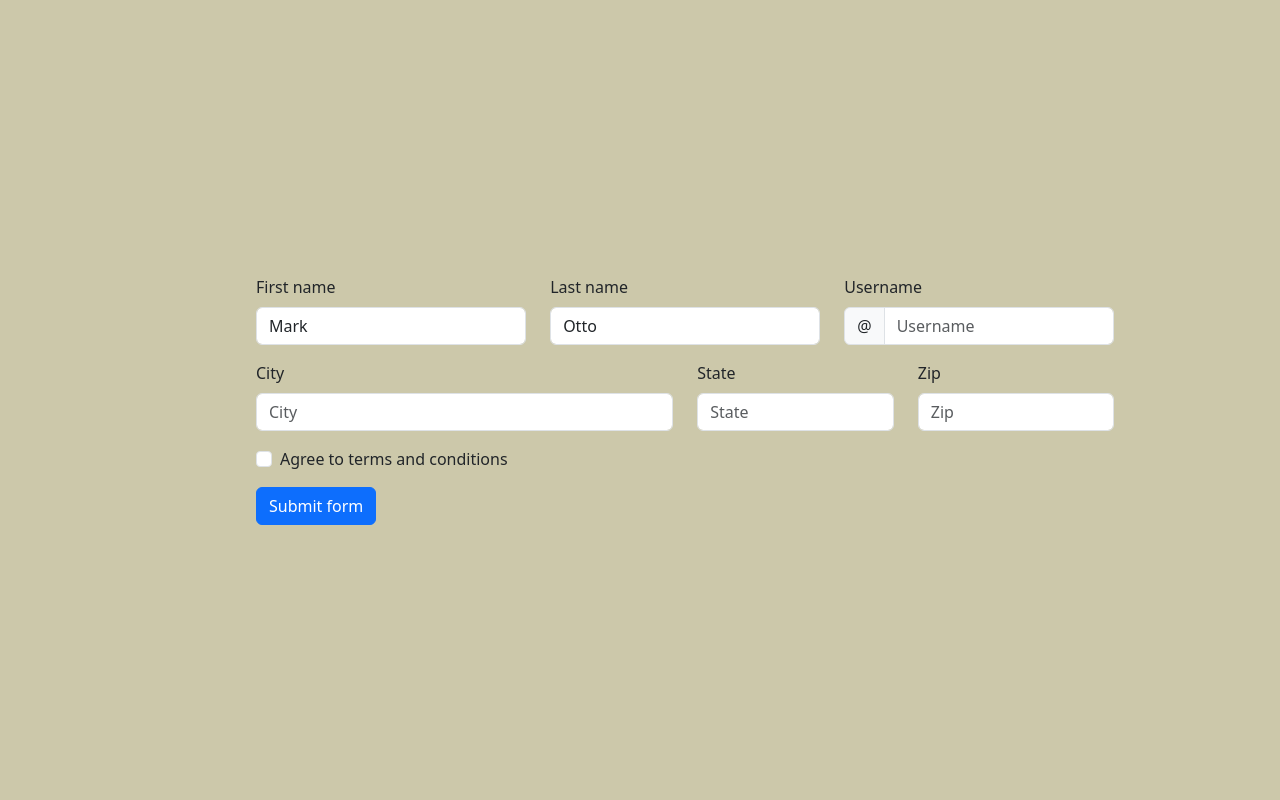
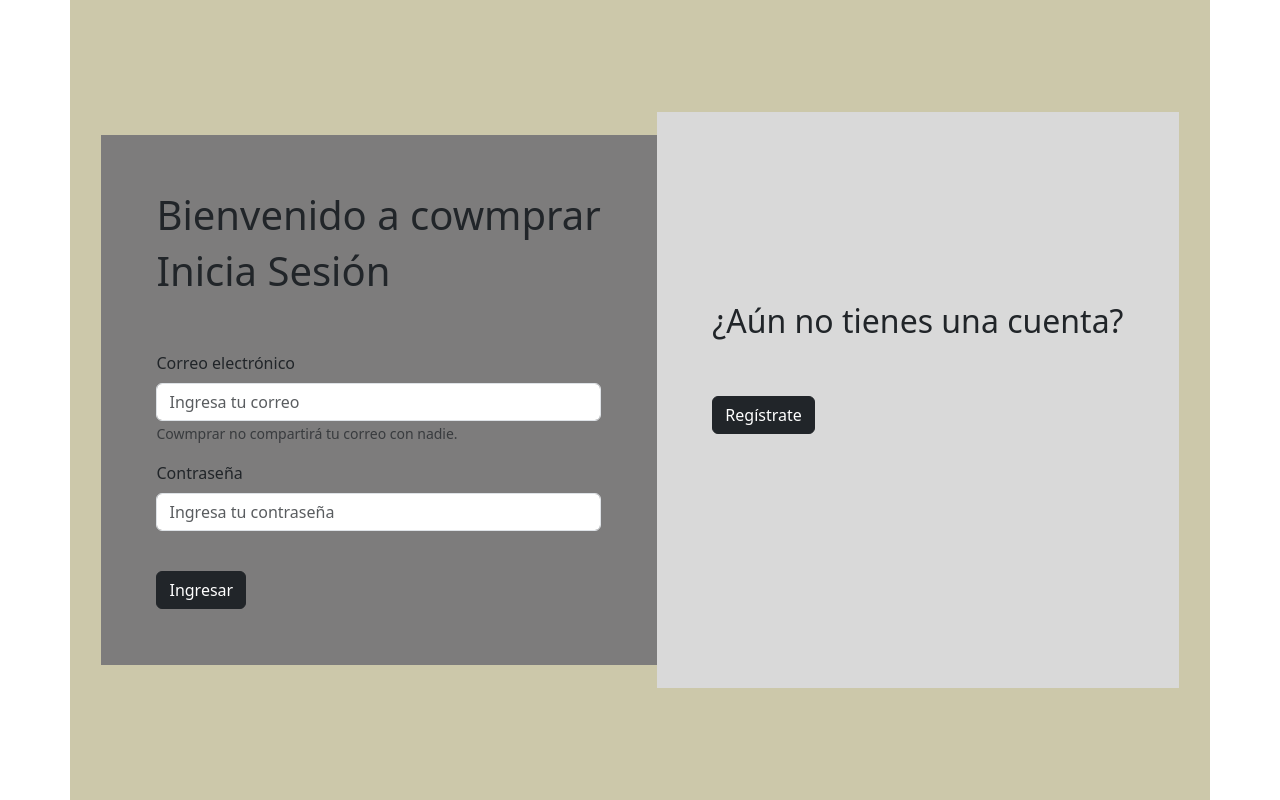
Before and after one commit to Neecs/cowmprar, a React (Vite) app: page / in a window 1280 px wide. Built offline with nearby package versions, Linux system fonts and the light colour scheme.

Commit message:
Login and form with routes

```diff
--- a/src/App.jsx
+++ b/src/App.jsx
@@ -1,15 +1,17 @@
-import { Login } from "./components/Login";
-import { SignUp } from "./components/SignUp";
-import "./styles/init-page.css";
-import "bootstrap/dist/css/bootstrap.min.css";
-import {BrowserRouter, Routes} from 'react-router-dom'
-import FormExample from './components/FormExample'
+import { BrowserRouter, Routes, Route } from 'react-router-dom';
+import { Login } from './components/Login';
+// import { SignUp } from './components/SignUp';
+import FormExample from './components/FormExample';
 
 function App() {
   return (
-    <main className="auth">
-      <FormExample/>
-    </main>
+    <BrowserRouter>
+      <Routes>
+        <Route path="/" element={<Login />} />
+        {/* <Route path="/SingUp" element={<SignUp />} /> */}
+        <Route path="/form-example" element={<FormExample />} />
+      </Routes>
+    </BrowserRouter>
   );
 }
 
--- a/src/components/FormExample.jsx
+++ b/src/components/FormExample.jsx
@@ -4,6 +4,7 @@ import Col from 'react-bootstrap/Col';
 import Form from 'react-bootstrap/Form';
 import InputGroup from 'react-bootstrap/InputGroup';
 import Row from 'react-bootstrap/Row';
+import "../styles/formNewUser.css";
 
 function FormExample() {
   const [validated, setValidated] = useState(false);
@@ -19,77 +20,103 @@ function FormExample() {
   };
 
   return (
-    <Form noValidate validated={validated} onSubmit={handleSubmit}>
+    <div className="form-space">
+        <Form noValidate validated={validated} onSubmit={handleSubmit}>
       <Row className="mb-3">
         <Form.Group as={Col} md="4" controlId="validationCustom01">
-          <Form.Label>First name</Form.Label>
+          <Form.Label>Nombres </Form.Label>
           <Form.Control
             required
             type="text"
-            placeholder="First name"
-            defaultValue="Mark"
+            placeholder="Nombres"
+
           />
-          <Form.Control.Feedback>Looks good!</Form.Control.Feedback>
+          <Form.Control.Feedback>Correcto</Form.Control.Feedback>
         </Form.Group>
+
         <Form.Group as={Col} md="4" controlId="validationCustom02">
-          <Form.Label>Last name</Form.Label>
+          <Form.Label>Apellidos</Form.Label>
           <Form.Control
             required
             type="text"
-            placeholder="Last name"
-            defaultValue="Otto"
+            placeholder="Apellidos"
+
           />
-          <Form.Control.Feedback>Looks good!</Form.Control.Feedback>
+          <Form.Control.Feedback>Correcto</Form.Control.Feedback>
         </Form.Group>
+
+
+        </Row>
+
+        <Row className='mb-3'>
+        <Form.Group as={Col} md="4" controlId="validationCustom02">
+          <Form.Label>Correo electronico</Form.Label>
+          <Form.Control
+            required
+            type="email"
+            placeholder="example@mail.com"
+          />
+          <Form.Control.Feedback>Correcto</Form.Control.Feedback>
+        </Form.Group>
+
         <Form.Group as={Col} md="4" controlId="validationCustomUsername">
-          <Form.Label>Username</Form.Label>
+          <Form.Label>Contraseña</Form.Label>
           <InputGroup hasValidation>
-            <InputGroup.Text id="inputGroupPrepend">@</InputGroup.Text>
+
             <Form.Control
-              type="text"
-              placeholder="Username"
+              type="password"
+              placeholder="Contraseña"
               aria-describedby="inputGroupPrepend"
               required
             />
             <Form.Control.Feedback type="invalid">
-              Please choose a username.
+              Elija una contraseña.
+            </Form.Control.Feedback>
+          </InputGroup>
+        </Form.Group>
+
+        <Form.Group as={Col} md="4" controlId="validationCustomUsername">
+          <Form.Label>Confirmar contraseña</Form.Label>
+          <InputGroup hasValidation>
+
+            <Form.Control
+              type="password"
+              placeholder="Contraseña"
+              aria-describedby="inputGroupPrepend"
+              required
+            />
+            <Form.Control.Feedback type="invalid">
+              Elija una contraseña.
             </Form.Control.Feedback>
           </InputGroup>
         </Form.Group>
       </Row>
+
       <Row className="mb-3">
         <Form.Group as={Col} md="6" controlId="validationCustom03">
-          <Form.Label>City</Form.Label>
-          <Form.Control type="text" placeholder="City" required />
+          <Form.Label>Ciudad</Form.Label>
+          <Form.Control type="text" placeholder="Ciudad" required />
           <Form.Control.Feedback type="invalid">
-            Please provide a valid city.
+          Introduzca una ciudad valida.
           </Form.Control.Feedback>
         </Form.Group>
+
         <Form.Group as={Col} md="3" controlId="validationCustom04">
-          <Form.Label>State</Form.Label>
-          <Form.Control type="text" placeholder="State" required />
+          <Form.Label>Departamento</Form.Label>
+          <Form.Control type="text" placeholder="Departamento" required />
           <Form.Control.Feedback type="invalid">
-            Please provide a valid state.
+            Introduzca una departamento valido.
           </Form.Control.Feedback>
         </Form.Group>
-        <Form.Group as={Col} md="3" controlId="validationCustom05">
-          <Form.Label>Zip</Form.Label>
-          <Form.Control type="text" placeholder="Zip" required />
-          <Form.Control.Feedback type="invalid">
-            Please provide a valid zip.
-          </Form.Control.Feedback>
-        </Form.Group>
+
       </Row>
       <Form.Group className="mb-3">
-        <Form.Check
-          required
-          label="Agree to terms and conditions"
-          feedback="You must agree before submitting."
-          feedbackType="invalid"
-        />
+
       </Form.Group>
-      <Button type="submit">Submit form</Button>
+      <Button type="submit" className="btn btn-dark">Registrarse</Button>
     </Form>
+    </div>
+
   );
 }
 
--- a/src/components/Login.jsx
+++ b/src/components/Login.jsx
@@ -2,10 +2,13 @@ import Button from "react-bootstrap/Button";
 import Form from "react-bootstrap/Form";
 import "bootstrap/dist/css/bootstrap.min.css";
 import "../styles/login.css";
-import {BrowserRouter, Routes} from 'react-router-dom'
+import "../styles/signup.css";
+import { Link } from 'react-router-dom';
+
 
 export const Login = () => {
   return (
+    <div className="container">
       <div className="login-space">
         <h1>Bienvenido a cowmprar</h1>
         <h1>Inicia Sesión</h1>
@@ -22,7 +25,10 @@ export const Login = () => {
 
           <Form.Group className="mb-3" controlId="formBasicPassword">
             <Form.Label>Contraseña</Form.Label>
-          <Form.Control type="password" placeholder="Ingresa tu contraseña" />
+            <Form.Control
+              type="password"
+              placeholder="Ingresa tu contraseña"
+            />
           </Form.Group>
           <Form.Group className="mb-3" controlId="formBasicCheckbox"></Form.Group>
           <br />
@@ -31,5 +37,16 @@ export const Login = () => {
           </Button>
         </Form>
       </div>
+      <div className="signup-space">
+        <h2>¿Aún no tienes una cuenta?</h2>
+        <br />
+        <br />
+        <Link to="/form-example">
+          <button type="button" className="btn btn-dark">
+            Regístrate
+          </button>
+        </Link>
+      </div>
+    </div>
   );
 };
--- a/src/components/SignUp.jsx
+++ /dev/null
@@ -1,15 +0,0 @@
-import "../styles/signup.css";
-import "bootstrap/dist/css/bootstrap.min.css";
-
-export const SignUp = () => {
-  return (
-    <div className="signup-space">
-      <h2>¿Aún no tienes una cuenta?</h2>
-      <br />
-      <br />
-      <button type="button" className="btn btn-outline-secondary">
-        Regístrate
-      </button>
-    </div>
-  );
-};
--- /dev/null
+++ b/src/styles/formNewUser.css
@@ -0,0 +1,7 @@
+.form-space {
+   display: flex;
+   justify-content: center;
+   align-items: center;
+   height: 100vh;
+   background-color: #CCC8AA;
+  }
--- a/src/styles/init-page.css
+++ /dev/null
@@ -1,8 +0,0 @@
-.auth {
-   background-color: #CCC8AA;
-   display: flex;
-   height: 100vh;
-   width: 100%;
-   align-items: center;
-   padding-left: 20%;
-}
--- a/src/styles/login.css
+++ b/src/styles/login.css
@@ -1,5 +1,19 @@
-.login-space {
+.container {
+   display: flex;
+   justify-content: center;
+   align-items: center;
+   height: 100vh;
+
+   background-color: #CCC8AA;
+ }
+
+ .login-space
+  {
+   /* margin: 20px; */
+   padding-top: 5%;
+   padding-left: 5%;
+   padding-right: 5%;
+   padding-bottom: 5%;
    background-color: #7D7C7C;
-   padding: 5%;
-   height: 60%
-  }
+
+ }
--- a/src/styles/signup.css
+++ b/src/styles/signup.css
@@ -1,7 +1,8 @@
 .signup-space {
-   background-color: #F1EFEF;
-   height: 60%;
-   padding-top: 12%;
+   background-color: #D9D9D9;
+   height: 72%;
+   padding-top: 17%;
    padding-left: 5%;
    padding-right: 5%;
+   padding-bottom: 5%;
 }
```
Lines whose indentation alone changed are shown as unchanged.
